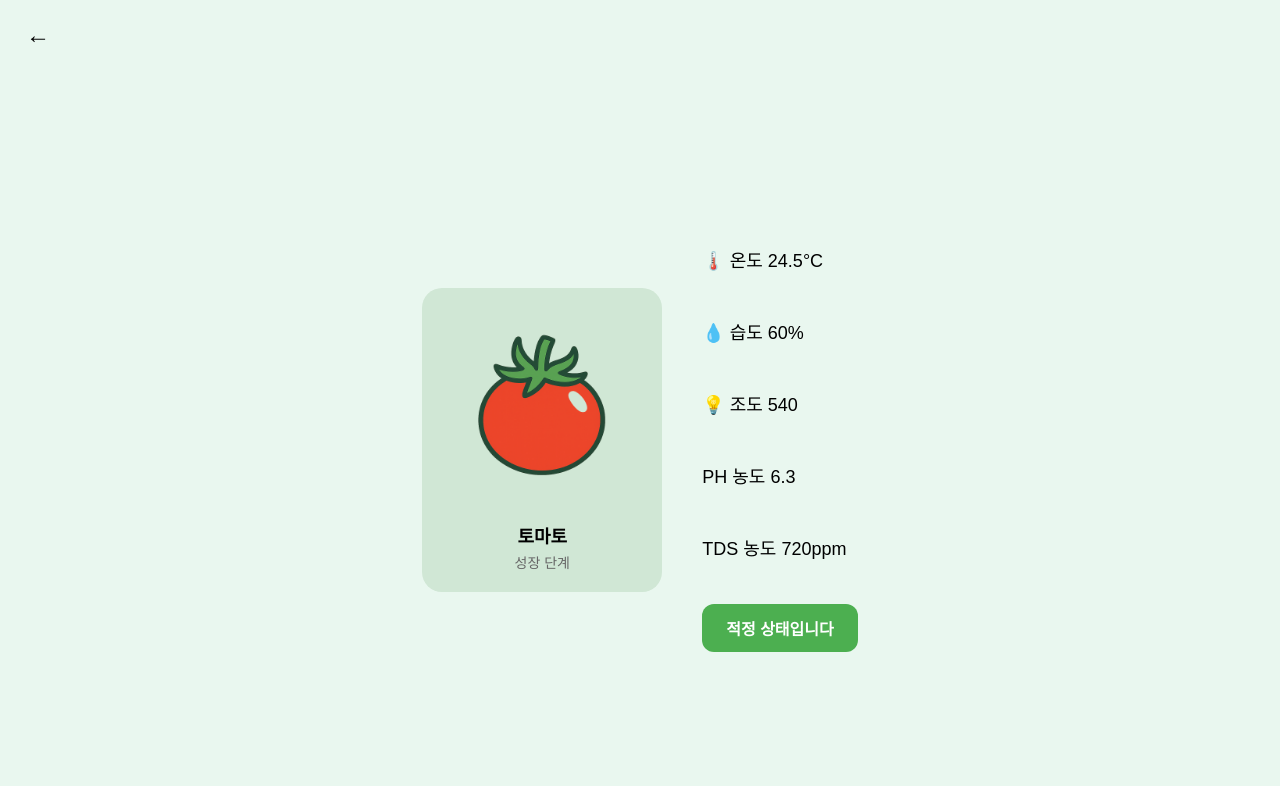
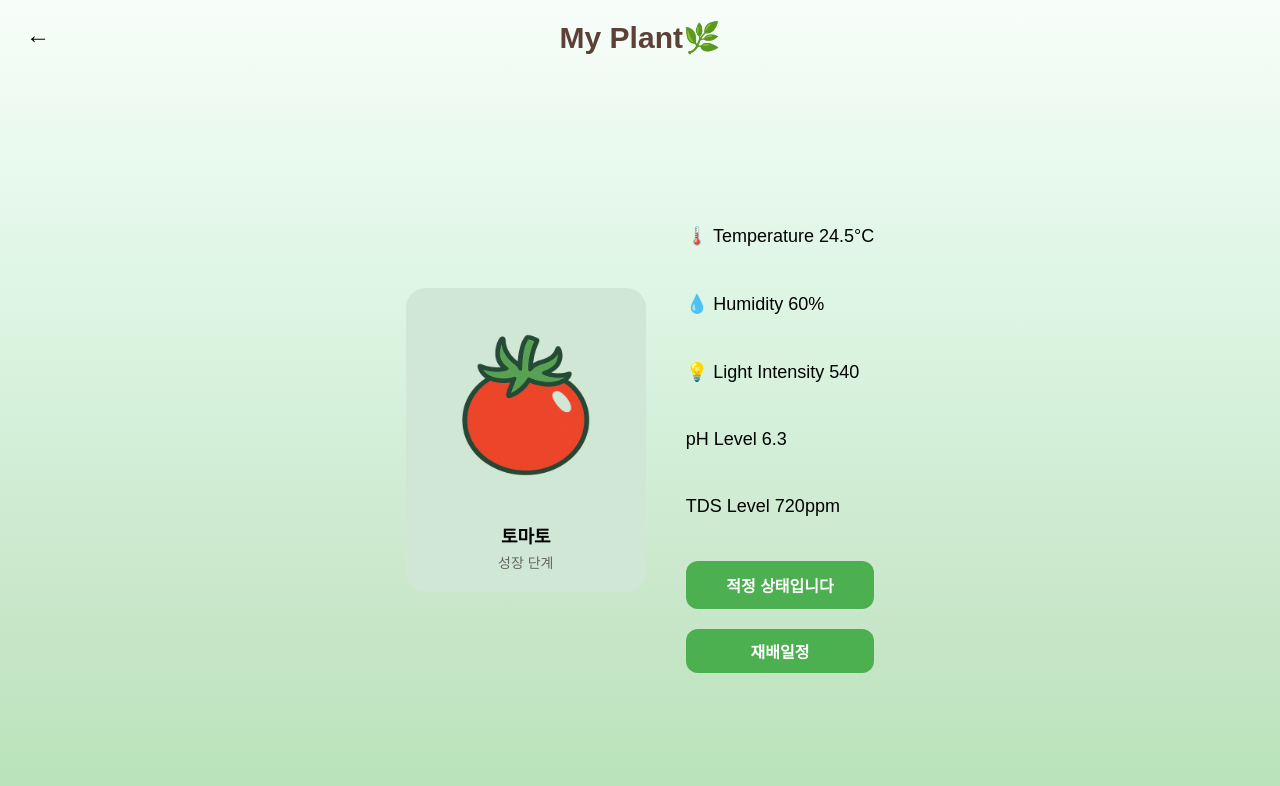
Before and after one commit to seungwoosoon/SmartFarmProject, a React (Create React App) app in the folder SmartFarmFrontEnd/: page /myplant in a window 1280 px wide. Shown: the top 786 px of the page. Built offline with nearby package versions, Linux system fonts and the light colour scheme.

Commit message:
frontend v0.8

```diff
--- a/SmartFarmFrontEnd/package.json
+++ b/SmartFarmFrontEnd/package.json
@@ -9,6 +9,7 @@
     "@testing-library/user-event": "^13.5.0",
     "axios": "^1.11.0",
     "react": "^19.1.0",
+    "react-calendar": "^6.0.0",
     "react-dom": "^19.1.0",
     "react-router-dom": "^7.7.0",
     "react-scripts": "5.0.1",
--- a/SmartFarmFrontEnd/src/App.css
+++ b/SmartFarmFrontEnd/src/App.css
@@ -460,7 +460,7 @@ body {
 .pots-row {
   display: flex;
   justify-content: center;
-  gap: 1px;
+  gap: 0px;
   position: absolute;
   width: 100%;
   padding: 0 10px;
@@ -629,3 +629,173 @@ body {
   font-size: 16px;
   font-weight: bold;
 }
+
+
+/* ✅ 달력 모달 전체 배경 */
+.calendar-modal {
+  position: fixed;
+  top: 0;
+  left: 0;
+  width: 100vw;
+  height: 100vh;
+  background-color: rgba(0, 0, 0, 0.4);
+  display: flex;
+  justify-content: center;
+  align-items: center;
+  z-index: 1000;
+}
+
+/* ✅ 달력 모달 콘텐츠 (중앙 박스) */
+.calendar-content {
+  background: white;
+  padding: 32px 36px;
+  border-radius: 16px;
+  width: 400px;
+  text-align: center;
+  box-shadow: 0 10px 20px rgba(0, 0, 0, 0.2);
+  position: relative;
+}
+
+/* ✅ 모달 닫기 버튼 */
+.modal-close {
+  position: absolute;
+  top: 16px;
+  right: 18px;
+  background: transparent;
+  border: none;
+  font-size: 22px;
+  color: #aaa;
+  cursor: pointer;
+}
+
+/* ✅ 달력 오픈 버튼 */
+.calendar-btn {
+  margin-top: 10px;
+  padding: 10px 16px;
+  background-color: #4caf50;
+  color: white;
+  border: none;
+  border-radius: 12px;
+  cursor: pointer;
+  font-size: 16px;
+  font-weight: bold;
+}
+
+/* ✅ 일정 리스트 */
+.event-list {
+  margin-top: 24px;
+  text-align: left;
+  font-size: 14px;
+  color: #333;
+  padding-left: 10px;
+}
+
+.event-list li {
+  margin-bottom: 6px;
+}
+
+/* ✅ react-calendar 커스텀 스타일 */
+.custom-calendar {
+  border: 1px solid #ddd;         /* 회색 테두리 추가 */
+  border-radius: 12px;           /* 👈 모서리만 둥글게 */
+  overflow: hidden;              /* 내부 요소가 둥근 테두리 벗어나지 않게 */
+  width: 100%;
+  border: none;
+  font-family: 'Arial', sans-serif;
+  background-color: transparent;
+}
+
+/* 상단 네비게이션 (연도/월) */
+.custom-calendar .react-calendar__navigation {
+  display: flex;
+  justify-content: center;
+  margin-bottom: 20px;
+}
+
+.custom-calendar .react-calendar__navigation__label {
+  font-size: 18px;
+  font-weight: bold;
+}
+
+/* 요일 텍스트 */
+.custom-calendar .react-calendar__month-view__weekdays {
+  text-align: center;
+  font-weight: bold;
+  font-size: 14px;
+  color: #444;
+}
+
+/* 날짜 셀 */
+.custom-calendar .react-calendar__tile {
+  padding: 10px 0;
+  font-size: 14px;
+  border-radius: 8px;
+  transition: background-color 0.2s ease;
+}
+
+/* 오늘 날짜 배경 강조 */
+.custom-calendar .react-calendar__tile--now {
+  background: #e0f2f1;
+  border-radius: 8px;
+}
+
+/* 선택된 날짜 */
+.custom-calendar .react-calendar__tile--active {
+  background: #a5d6a7;
+  color: white;
+}
+
+/*-----------------------------------------------*/
+.farm-instruction {
+  font-size: 18px;
+  text-align: center;
+  color: #2e7d32;
+  margin-top: 20px;
+  font-weight: bold;
+}
+
+.farm-hint {
+  font-size: 14px;
+  text-align: center;
+  color: #4caf50;
+  margin: 10px 0 30px;
+}
+
+/* farm/plant 페이지 배경 */
+.farm-bg {
+  background: linear-gradient(
+    180deg,
+    #fdf6ec 0%,     /* 밝은 베이지 (흙 위 햇빛 느낌) */
+    #f5e7d3 40%,    /* 따뜻한 모래색 */
+    #e6cdb2 75%,    /* 연한 흙색 */
+    #d9b99b 100%    /* 진한 흙갈색 */
+  );
+  background-attachment: fixed;
+  min-height: 100vh;
+}
+
+.myplant-header {
+  position: absolute;
+  top: 20px;
+  left: 50%;
+  transform: translateX(-50%);
+  font-size: 30px;
+  font-weight: bold;
+  color: #5d4037; /* 연한 흙색 톤 */
+  z-index: 10;
+}
+
+
+/* 기존 farm-bg 대체 */
+.plant-bg {
+  background: linear-gradient(
+    0deg,
+    #b2e2b1 0%,     /* 아래 진한 연두 */
+    #c8e6c9 30%,    /* 중간 연한 연두 */
+    #d9f3df 60%,    /* 연한 민트 느낌 */
+    #ebfaf0 85%,    /* 거의 흰색에 가까운 민트 */
+    #f8fdf9 100%    /* 맨 위, 아주 연함 */
+  );
+  background-attachment: fixed;
+  min-height: 100vh;
+}
--- a/SmartFarmFrontEnd/src/pages/MyFarm.jsx
+++ b/SmartFarmFrontEnd/src/pages/MyFarm.jsx
@@ -1,4 +1,3 @@
-// src/pages/MyFarm.jsx
 import React, { useState, useEffect } from 'react';
 import { useNavigate } from 'react-router-dom';
 import Header from '../components/Header';
@@ -115,7 +114,7 @@ function MyFarm() {
   };
 
   return (
-    <div className="myfarm-container">
+    <div className="myfarm-container farm-bg"> {/* ✅ farm-bg 클래스 추가됨 */}
       {isLoggedIn && (
         <Header
           isLoggedIn={isLoggedIn}
@@ -125,11 +124,21 @@ function MyFarm() {
         />
       )}
 
+      {/* 👇 상단 설명 */}
+      <p className="farm-instruction">
+        선반에 세싹을 추가해 나만의 스마트팜을 시작해보세요 🌱
+      </p>
+
       <div className="farm-buttons">
         <button className="add-btn" onClick={handleAddOne}>+ 하나 추가</button>
         <button className="add-btn" onClick={handleAddLine}>+ 줄 추가</button>
         <button className="add-btn" onClick={handleAddAll}>+ 전체 추가</button>
       </div>
+
+      {/* 👇 하단 힌트 문구 */}
+      <p className="farm-hint">
+        세싹을 심고 관리하려면 <strong>+하나 추가</strong>를 눌러보세요 🌿
+      </p>
 
       <div className="farm-shelves">
         {shelves.map((shelf, shelfIdx) => (
--- a/SmartFarmFrontEnd/src/pages/MyPlant.jsx
+++ b/SmartFarmFrontEnd/src/pages/MyPlant.jsx
@@ -1,6 +1,7 @@
-// src/pages/MyPlant.jsx
 import React, { useEffect, useState } from 'react';
 import { useLocation, useNavigate } from 'react-router-dom';
+import Calendar from 'react-calendar';
+import 'react-calendar/dist/Calendar.css';
 import '../App.css';
 
 function MyPlant() {
@@ -12,6 +13,9 @@ function MyPlant() {
   const col = queryParams.get('col');
 
   const [plantData, setPlantData] = useState(null);
+  const [isModalOpen, setIsModalOpen] = useState(false);
+  const [value, setValue] = useState(new Date());
+  const [schedules, setSchedules] = useState([]);
 
   useEffect(() => {
     // ✅ 실제 API 연동 시 아래 주석 해제하고 위 가상 데이터 제거
@@ -38,11 +42,34 @@ function MyPlant() {
       status: 'NORMAL',
     };
     setPlantData(mockData);
+
+    // ✅ 실제 달력 일정 API 연동 시 아래 주석 해제하고 mockSchedules 제거
+    /*
+    const fetchSchedules = async () => {
+      try {
+        const res = await fetch(`/api/farm-schedule?shelf=${shelf}&row=${row}&col=${col}`);
+        const data = await res.json();
+        setSchedules(data);
+      } catch (err) {
+        console.error('스케줄 불러오기 실패', err);
+      }
+    };
+    fetchSchedules();
+    */
+
+    // ✅ 가상 스케줄 데이터 (테스트용)
+    const mockSchedules = [
+      { date: '2025-08-10', event: '수확 예정일' },
+      { date: '2025-08-15', event: '비료 주기' },
+    ];
+    setSchedules(mockSchedules);
   }, [shelf, row, col]);
 
   return (
-    <div className="myplant-container">
+    <div className="myplant-container plant-bg"> {/* ✅ farm-bg 클래스 추가됨 */}
+    <div className="myplant-header">My Plant🌿</div>
       <button className="back-btn" onClick={() => navigate(-1)}>←</button>
+
       {plantData && (
         <div className="plant-info-layout">
           <div className="plant-left">
@@ -50,15 +77,46 @@ function MyPlant() {
             <div className="plant-name">토마토</div>
             <div className="plant-stage">성장 단계</div>
           </div>
+
           <div className="plant-right">
-            <p>🌡️ 온도 {plantData.temperature}°C</p>
-            <p>💧 습도 {plantData.humidity}%</p>
-            <p>💡 조도 {plantData.light}</p>
-            <p>PH 농도 {plantData.ph}</p>
-            <p>TDS 농도 {plantData.tds}ppm</p>
+            <p>🌡️ Temperature {plantData.temperature}°C</p>
+            <p>💧 Humidity {plantData.humidity}%</p>
+            <p>💡 Light Intensity {plantData.light}</p>
+            <p>pH Level {plantData.ph}</p>
+            <p>TDS Level {plantData.tds}ppm</p>
+
             <button className="status-button">
               {plantData.status === 'NORMAL' ? '적정 상태입니다' : plantData.status}
             </button>
+
+            <button className="calendar-btn" onClick={() => setIsModalOpen(true)}>
+              재배일정
+            </button>
+          </div>
+        </div>
+      )}
+
+      {/* ✅ 재배일정 달력 모달 - 디자인 개선 */}
+      {isModalOpen && (
+        <div className="calendar-modal">
+          <div className="calendar-content">
+            <button className="modal-close" onClick={() => setIsModalOpen(false)}>✖</button>
+
+            {/* 커스텀 스타일 클래스 부여 */}
+            <Calendar
+              value={value}
+              onChange={setValue}
+              className="custom-calendar"
+              locale="ko-KR"
+              formatDay={(locale, date) => date.getDate()}
+              calendarType="gregory"
+            />
+
+            <ul className="event-list">
+              {schedules.map((item, idx) => (
+                <li key={idx}>📅 {item.date} - {item.event}</li>
+              ))}
+            </ul>
           </div>
         </div>
       )}
```
Also changed, not shown: 1 other file (tests, documents, lock files or other folders).
